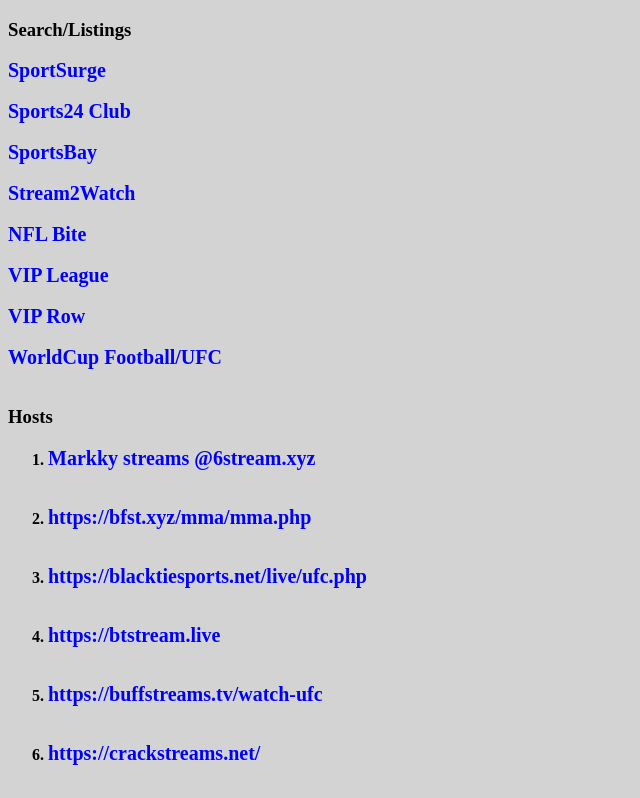
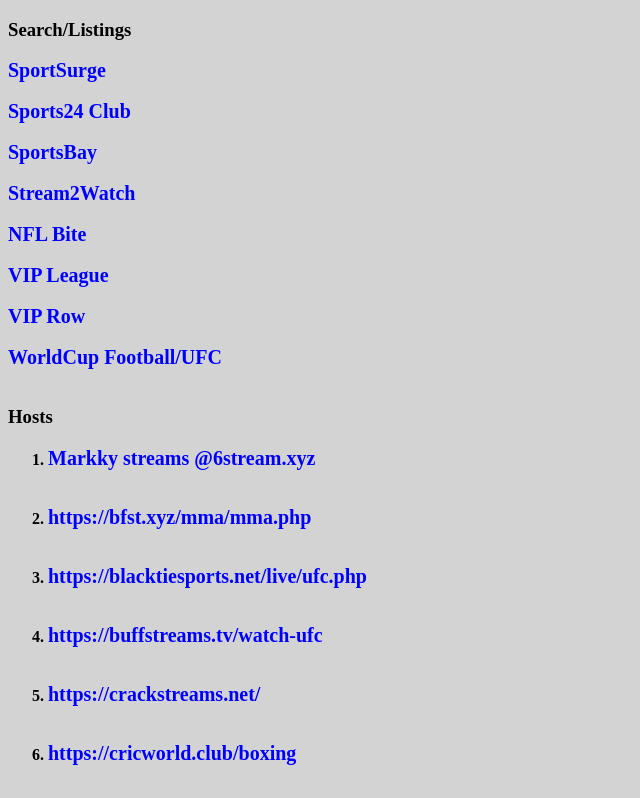
Before and after one commit to aeromady/mma, a plain HTML site: page index.html in a window 1280 px wide. Shown: the top 798 px of the page, without its empty margins (0-640 px from the left). Drawn offline with Linux system fonts and the light colour scheme.

Commit message:
Update index.html

```diff
--- a/index.html
+++ b/index.html
@@ -22,7 +22,6 @@
 <li><a href="https://6stream.xyz/">Markky streams @6stream.xyz</a></li><br><br>
 <li><a href="https://bfst.xyz/mma/mma.php">https://bfst.xyz/mma/mma.php</a></li><br><br>
 <li><a href="https://blacktiesports.net">https://blacktiesports.net/live/ufc.php</a></li><br><br>
-<li><a href="https://btstream.live">https://btstream.live</a></li><br><br>
 <li><a href="https://buffstreams.tv/watch-ufc">https://buffstreams.tv/watch-ufc</a></li><br><br>
 <li><a href="https://crackstreams.net/">https://crackstreams.net/</a></li><br><br>
 <li><a href="https://cricworld.club/boxing">https://cricworld.club/boxing</a></li><br><br>
```
